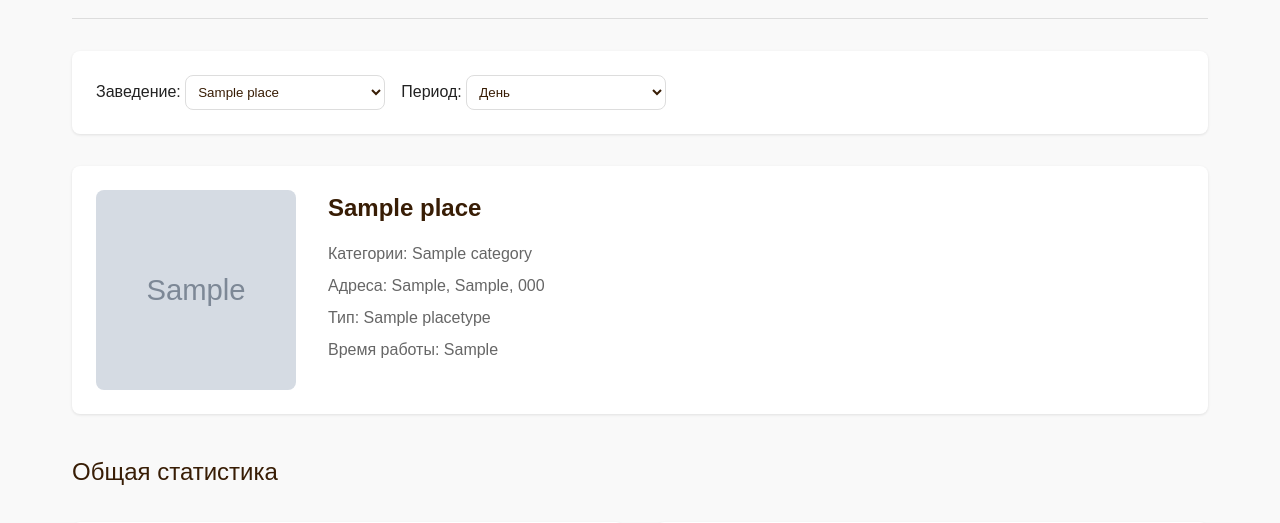
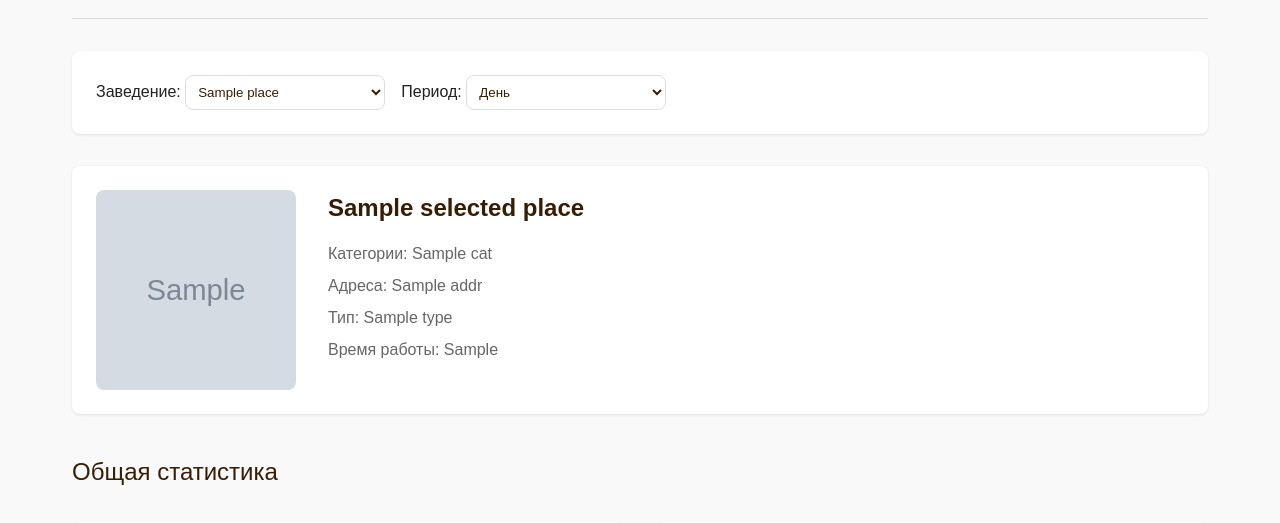
Before and after one commit to SSerov77/web-nyamrun, a Django app: template nyamrun/templates/users/profile_owner.html in a window 1280 px wide. Shown: the part 172-695 px from the top of the page. Run offline with Django 5.2, Linux system fonts and the light colour scheme; tables that the repository leaves empty hold one stand-in row (values such as "Sample post"); the template is opened without the code that fills it: values that come from a table or form of the project are taken from there, most other values are stand-ins (such as "Sample title", 1, 10 or a date in 2020); grey boxes marked "Sample" are stand-in pictures; parts of the project's set-up code (start-up, migrations or seed data) failed here and were passed over; some libraries are stand-ins or nearby versions; some web fonts are replaced.

Commit message:
fix pfofile_owner

```diff
--- a/nyamrun/templates/users/profile_owner.html
+++ b/nyamrun/templates/users/profile_owner.html
@@ -33,36 +33,29 @@
       </label>
     </form>
     {# Блоки заведений #}
-    {% for place in places %}
+    {# Стало: #}
     <div class="place-info-block">
-        <img src="{{ place.image.url }}"
-             alt="{{ place.name }}"
+      <img src="{{ selected_place.image.url }}"
+           alt="{{ selected_place.name }}"
            class="place-info-img">
       <div class="place-info-details">
-          <div class="place-info-title">{{ place.name }}</div>
+        <div class="place-info-title">{{ selected_place.name }}</div>
         <div class="place-info-cat">
           Категории:
-            {% for cat in place.categories.all %}
-              {{ cat.name }}
-              {% if not forloop.last %},{% endif %}
-            {% empty %}
-              <span style="color:#888;">нет категорий</span>
-            {% endfor %}
+          {% for cat in selected_place.categories.all %}
+            {{ cat.name }}{% if not forloop.last %},{% endif %}
+          {% empty %}<span style="color:#888;">нет категорий</span>{% endfor %}
         </div>
         <div class="place-info-addr">
           Адреса:
-            {% for addr in place.addresses.all %}
-              {{ addr }}
-              {% if not forloop.last %};{% endif %}
-            {% empty %}
-              <span style="color:#888;">нет адреса</span>
-            {% endfor %}
+          {% for addr in selected_place.addresses.all %}
+            {{ addr }}{% if not forloop.last %};{% endif %}
+          {% empty %}<span style="color:#888;">нет адреса</span>{% endfor %}
         </div>
-          <div class="place-info-type">Тип: {{ place.type }}</div>
-          <div class="place-info-type">Время работы: {{ place.working_hours }}</div>
+        <div class="place-info-type">Тип: {{ selected_place.type }}</div>
+        <div class="place-info-type">Время работы: {{ selected_place.working_hours }}</div>
       </div>
     </div>
-    {% endfor %}
     <h3>Общая статистика</h3>
     <div class="charts-grid">
       <div class="chart-card">
```
Lines whose indentation alone changed are shown as unchanged.
